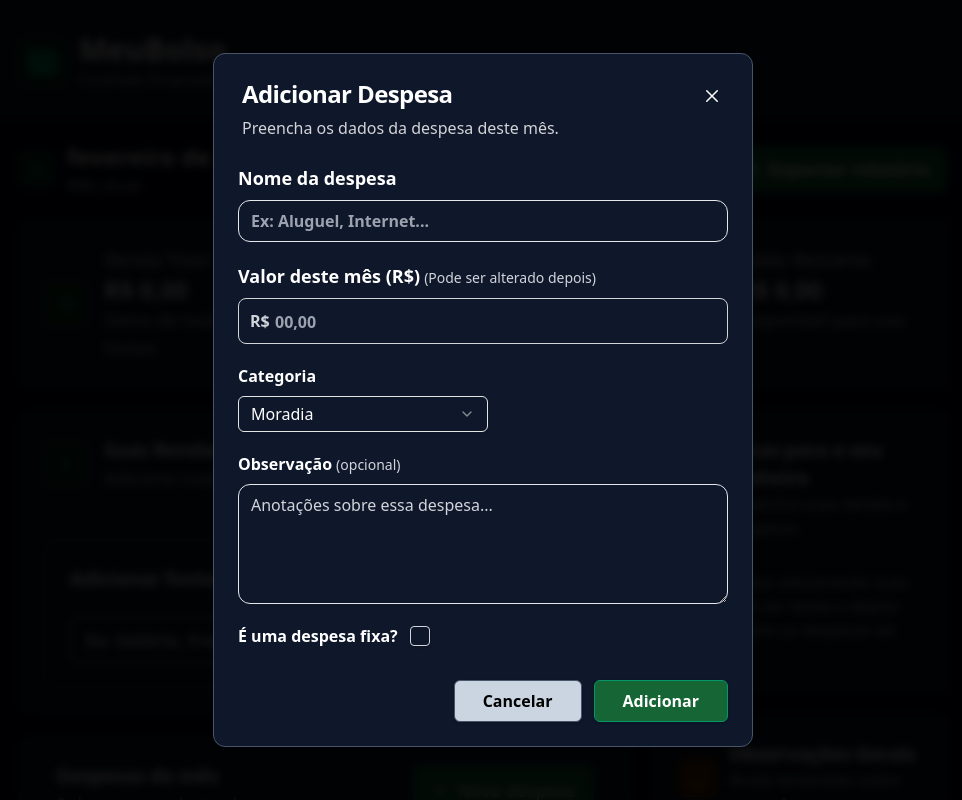
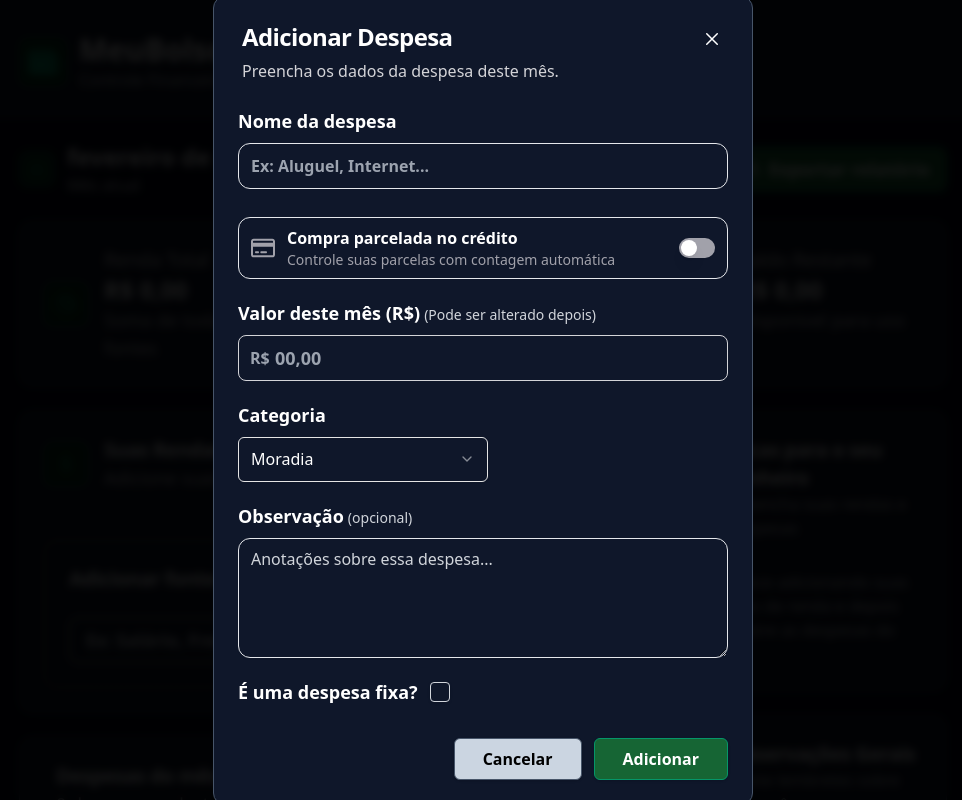
Before and after one commit to Estevao-Alves03/OrganizaGrana, a React (Vite) app: page / in a window 1280 px wide. Both pictures are taken after a click on the button "Nova despesa". Shown: the top 800 px of the page, without its empty margins (157-1119 px from the left). Built offline with nearby package versions, Linux system fonts and the light colour scheme.

Commit message:
acrescentei informaçoes de pagamento no cartao quando vai adicionar uma desepesa

```diff
--- a/package.json
+++ b/package.json
@@ -13,6 +13,7 @@
     "@radix-ui/react-checkbox": "^1.3.3",
     "@radix-ui/react-select": "^2.2.6",
     "@radix-ui/react-slot": "^1.2.4",
+    "@radix-ui/react-switch": "^1.2.6",
     "@radix-ui/react-tabs": "^1.1.13",
     "class-variance-authority": "^0.7.1",
     "clsx": "^2.1.1",
--- a/src/Features/Expenses/AddExpenses.tsx
+++ b/src/Features/Expenses/AddExpenses.tsx
@@ -1,10 +1,24 @@
 import { useEffect, useState } from "react";
 // componentes
-import {Select, SelectContent, SelectGroup, SelectItem, SelectTrigger, SelectValue,} from "../../components/ui/select";
-import {Card, CardContent, CardDescription, CardHeader, CardTitle,} from "../../components/ui/card";
+import {
+  Select,
+  SelectContent,
+  SelectGroup,
+  SelectItem,
+  SelectTrigger,
+  SelectValue,
+} from "../../components/ui/select";
+import {
+  Card,
+  CardContent,
+  CardDescription,
+  CardHeader,
+  CardTitle,
+} from "../../components/ui/card";
 import { Checkbox } from "../../components/ui/checkbox";
 import { Textarea } from "../../components/ui/textarea";
 import { Button } from "../../components/ui/button";
+import { Switch } from "../../components/ui/switch";
 // zustand
 import type { Transaction } from "../../Store/FinanceStore";
 import { useFinanceStore } from "../../Store/FinanceStore";
@@ -12,9 +26,10 @@ import { useFinanceStore } from "../../Store/FinanceStore";
 import type { Category } from "../../Types/Category";
 // react icons
 import { IoCloseOutline } from "react-icons/io5";
+import { FaRegCreditCard } from "react-icons/fa6";
+
 // paginas
 import { showToast } from "../Layout/ToastContainer";
-
 
 interface AddExpensesProps {
   onCloseCard: () => void;
@@ -24,6 +39,7 @@ export default function AddExpenses({ onCloseCard }: AddExpensesProps) {
   const addTransaction = useFinanceStore((state) => state.addTransaction);
   const [category, setCategory] = useState<Category>("Moradia");
   const [isFixed, setIsFixed] = useState(false);
+  const [active, setActive] = useState(false);
   const currentMonth = new Date().toISOString().slice(0, 7);
 
   useEffect(() => {
@@ -51,7 +67,10 @@ export default function AddExpenses({ onCloseCard }: AddExpensesProps) {
 
     addTransaction(transaction);
 
-    showToast({type: "success", text: `Depesa ${transaction.name} adicionada com sucesso!`})
+    showToast({
+      type: "success",
+      text: `Depesa ${transaction.name} adicionada com sucesso!`,
+    });
 
     onCloseCard();
   }
@@ -86,21 +105,87 @@ export default function AddExpenses({ onCloseCard }: AddExpensesProps) {
                 name="nameExpense"
                 required
                 placeholder="Ex: Aluguel, Internet..."
-                className="border px-3 py-2 rounded-xl placeholder:text-base focus:outline-none focus:ring-2 focus:ring-green-600 font-semibold bg-slate-900 text-white"
+                className="border px-3 py-2.5 rounded-xl placeholder:text-base focus:outline-none focus:ring-2 focus:ring-green-600 font-semibold bg-slate-900 text-white"
               />
             </div>
+
+            {/* card de pagamento no crédito */}
+            <div className="border rounded-xl px-3 py-2 mt-2 flex items-center justify-between">
+              <section className="flex items-center gap-3">
+                <FaRegCreditCard className="text-zinc-400 text-2xl" />
+                <div>
+                  <h1 className="text-white font-bold text-base">
+                    Compra parcelada no crédito
+                  </h1>
+                  <p className="text-zinc-400 font-medium text-sm">
+                    Controle suas parcelas com contagem automática
+                  </p>
+                </div>
+              </section>
+              <Switch
+                checked={active}
+                onCheckedChange={setActive}
+                className="data-[state=unchecked]:bg-zinc-400 data-[state=checked]:bg-green-500"
+              />
+            </div>
+
+            {active && (
+              <div className="flex flex-col gap-2">
+                <div className="flex items-start justify-between">
+                  <section className="flex flex-col">
+                    <h3 className="text-lg font-bold text-white">
+                      Valor total da compra
+                    </h3>
+
+                    <div className="relative">
+                      <span className="absolute left-3 top-1/2 mt-1 -translate-y-1/2 text-gray-400 font-bold">
+                        R$
+                      </span>
+                      <input
+                        type="text"
+                        name="price"
+                        inputMode="decimal"
+                        placeholder="00,00"
+                        className="border rounded-lg py-2 mt-2 bg-slate-900 text-white pl-9 font-bold w-[280px] text-lg"
+                      />
+                    </div>
+                  </section>
+
+                  <section>
+                    <h3 className="text-lg font-bold text-white">
+                      Total de parcelas
+                    </h3>
+                    <input
+                      type="number"
+                      defaultValue={1}
+                      min={1}
+                      max={60}
+                      className="border rounded-lg py-2 mt-2 bg-slate-900 text-white pl-3 pr-4 w-[180px] text-lg"
+                    />
+                  </section>
+                </div>
+
+                {/* 👇 Agora ocupa largura total */}
+                <span className="text-md text-gray-400 font-medium ">
+                  <strong className="text-green-600">Observação:</strong> O
+                  valor da parcela será calculado automáticamente
+                </span>
+              </div>
+            )}
 
             {/* Valor */}
             <div className="flex flex-col gap-2">
               <label className="font-bold font-sans text-lg text-white">
-                Valor deste mês (R$)
+                {active ? "Valor da parcela (R$)" : "Valor deste mês (R$)"}
+                {active ? null : (
                   <span className="text-sm text-gray-300 ml-1 font-medium">
                     (Pode ser alterado depois)
                   </span>
+                )}
               </label>
 
               <div className="relative">
-                <span className="absolute left-3 top-1/2 -translate-y-1/2 text-gray-300 font-bold">
+                <span className="absolute left-3 top-1/2 -translate-y-1/2 text-gray-400 font-bold">
                   R$
                 </span>
 
@@ -111,15 +196,19 @@ export default function AddExpenses({ onCloseCard }: AddExpensesProps) {
                   placeholder="00,00"
                   className="appearance-none border border-zinc-300 rounded-lg
                   pl-9 pr-4 py-2 w-full
-                  placeholder:text-gray-400 text-lg font-semibold
-                  focus:outline-none focus:ring-2 focus:ring-green-600 placeholder:text-base bg-slate-900 text-white"
+                  placeholder:text-gray-400 text-lg font-bold
+                  focus:outline-none focus:ring-2 focus:ring-green-600 placeholder:text-lg bg-slate-900 text-white"
                 />
               </div>
             </div>
 
+            {active ? null : (
+              <>
                 {/* Categoria */}
                 <div className="flex flex-col gap-2">
-              <label className="font-bold font-sans text-base text-white">Categoria</label>
+                  <label className="font-bold font-sans text-lg text-white">
+                    Categoria
+                  </label>
 
                   <Select
                     value={category}
@@ -127,7 +216,7 @@ export default function AddExpenses({ onCloseCard }: AddExpensesProps) {
                       setCategory(value as Category)
                     }
                   >
-                <SelectTrigger className="w-[250px] font-medium text-md text-white">
+                    <SelectTrigger className="w-[250px] font-medium text-md h-[45px] text-white">
                       <SelectValue />
                     </SelectTrigger>
 
@@ -175,6 +264,12 @@ export default function AddExpenses({ onCloseCard }: AddExpensesProps) {
                         >
                           Serviços
                         </SelectItem>
+                        {/* <SelectItem
+                          value="Crédito/Parcelado"
+                          className="cursor-pointer data-[highlighted]:bg-green-600 data-[highlighted]:text-white font-bold text-sm"
+                        >
+                          Crédito/Parcelado
+                        </SelectItem> */}
                         <SelectItem
                           value="Outros"
                           className="cursor-pointer data-[highlighted]:bg-green-600 data-[highlighted]:text-white font-bold text-sm"
@@ -185,10 +280,12 @@ export default function AddExpenses({ onCloseCard }: AddExpensesProps) {
                     </SelectContent>
                   </Select>
                 </div>
+              </>
+            )}
 
             {/* Observação */}
             <div className="flex flex-col gap-2">
-              <label className="font-bold font-sans text-base text-white">
+              <label className="font-bold font-sans text-lg text-white">
                 Observação
                 <span className="text-sm text-gray-300 ml-1 font-medium">
                   (opcional)
@@ -205,8 +302,10 @@ export default function AddExpenses({ onCloseCard }: AddExpensesProps) {
               />
             </div>
 
+            {active ? null : (
+              <>
                 <div className="flex items-center gap-3">
-              <h1 className="font-bold font-sans text-base text-white">
+                  <h1 className="font-bold font-sans text-lg text-white">
                     É uma despesa fixa?
                   </h1>
                   <Checkbox
@@ -218,6 +317,8 @@ export default function AddExpenses({ onCloseCard }: AddExpensesProps) {
             data-[state=checked]:text-white"
                   />
                 </div>
+              </>
+            )}
 
             {/* Botões */}
             <div className="flex items-center justify-end gap-3 mt-3">
--- a/src/Services/exportPDF.tsx
+++ b/src/Services/exportPDF.tsx
@@ -39,7 +39,7 @@ export function exportPDF(currentMonth: string) {
 
   doc.setTextColor(255, 255, 255);
   doc.setFontSize(18);
-  doc.text("MEUS GASTOS ORGANIZADOS", 14, 18);
+  doc.text("MEU BOLSO", 14, 18);
 
   doc.setTextColor(0, 0, 0);
 
--- a/src/Types/Category.tsx
+++ b/src/Types/Category.tsx
@@ -8,3 +8,4 @@ export type Category =
 | "Serviços"
 | "Outros"
 | "Renda"
+| "Crédito/Parcelado"
--- a/src/Utils/categoryColors.tsx
+++ b/src/Utils/categoryColors.tsx
@@ -10,4 +10,5 @@ export const categoryColors: Record<Category, string> = {
   Serviços: "#EC4899",
   Outros: "#06B6D4",
   Renda: "#07eb35",
+ "Crédito/Parcelado": "#b134eb",
 };
--- /dev/null
+++ b/src/components/ui/switch.tsx
@@ -0,0 +1,27 @@
+import * as React from "react"
+import * as SwitchPrimitives from "@radix-ui/react-switch"
+
+import { cn } from "@/lib/utils"
+
+const Switch = React.forwardRef<
+  React.ElementRef<typeof SwitchPrimitives.Root>,
+  React.ComponentPropsWithoutRef<typeof SwitchPrimitives.Root>
+>(({ className, ...props }, ref) => (
+  <SwitchPrimitives.Root
+    className={cn(
+      "peer inline-flex h-5 w-9 shrink-0 cursor-pointer items-center rounded-full border-2 border-transparent shadow-sm transition-colors focus-visible:outline-none focus-visible:ring-2 focus-visible:ring-ring focus-visible:ring-offset-2 focus-visible:ring-offset-background disabled:cursor-not-allowed disabled:opacity-50 data-[state=checked]:bg-primary data-[state=unchecked]:bg-input",
+      className
+    )}
+    {...props}
+    ref={ref}
+  >
+    <SwitchPrimitives.Thumb
+      className={cn(
+        "pointer-events-none block h-4 w-4 rounded-full bg-background shadow-lg ring-0 transition-transform data-[state=checked]:translate-x-4 data-[state=unchecked]:translate-x-0"
+      )}
+    />
+  </SwitchPrimitives.Root>
+))
+Switch.displayName = SwitchPrimitives.Root.displayName
+
+export { Switch }
--- a/vite.config.ts
+++ b/vite.config.ts
@@ -9,4 +9,8 @@ export default defineConfig({
       "@": path.resolve(__dirname, "./src"),
     },
   },
+  server: {
+    host: true,
+    allowedHosts: true,
+  },
 })
```
Also changed, not shown: 1 other file (tests, documents, lock files or other folders). Lines whose indentation alone changed are shown as unchanged.
